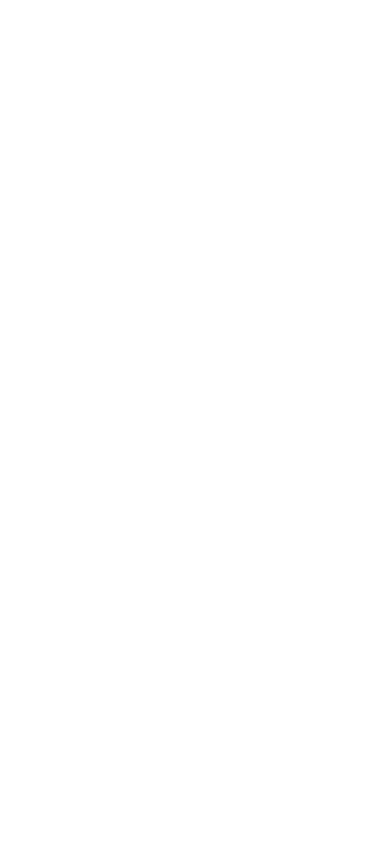
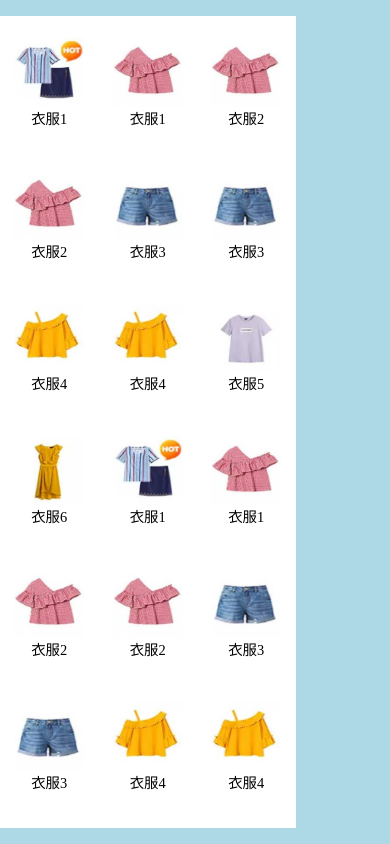
Before and after one commit to xiaodanli/1605A-TASK, a plain HTML site: page team02/src/index.html in a window 390 px wide. Drawn offline with Linux system fonts and the light colour scheme.

Commit message:
右半边完成

```diff
--- /dev/null
+++ b/team02/src/css/style.scss
@@ -0,0 +1,63 @@
+* {
+    padding: 0;
+    list-style: none;
+    margin: 0;
+    box-sizing: border-box;
+}
+
+html,
+body {
+    width: 100%;
+    height: 100%;
+}
+
+.wrap {
+    width: 100%;
+    height: 100%;
+    flex-direction: column;
+    background: lightblue;
+    display: flex;
+    header {
+        width: 100%;
+        height: .44rem;
+        flex-shrink: 0;
+    }
+    footer {
+        width: 100%;
+        height: .44rem;
+        flex-shrink: 0;
+    }
+    section {
+        flex: 1;
+        overflow: hidden;
+        .right {
+            width: 8.19rem;
+            height: 100%;
+            background: white;
+            overflow: hidden;
+            .coco {
+                width: 100%;
+                ul {
+                    width: 100%;
+                    display: flex;
+                    flex-wrap: wrap;
+                    li {
+                        width: 33.3%;
+                        height: 3.68rem;
+                        display: flex;
+                        flex-direction: column;
+                        justify-content: center;
+                        align-items: center;
+                        img {
+                            width: 1.95rem;
+                            height: 1.93rem;
+                        }
+                        p {
+                            font-size: .4rem;
+                        }
+                    }
+                }
+            }
+        }
+    }
+}
--- a/team02/src/index.html
+++ b/team02/src/index.html
@@ -3,7 +3,7 @@
 
 <head>
     <meta charset="UTF-8">
-    <meta name="viewport" content="width=device-width, initial-scale=1.0">
+    <meta name="viewport" content="width=device-width, initial-scale=1.0,maximum-scale=1,user-scalable=no">
     <meta http-equiv="X-UA-Compatible" content="ie=edge">
     <title>Document</title>
     <link rel="stylesheet" href="css/style.css">
@@ -15,10 +15,114 @@
         <header></header>
         <section>
             <div class="left"></div>
-            <div class="right"></div>
+            <div class="right">
+                <div class="coco">
+                    <ul>
+                        <li><img src="./img/1.jpg" alt="">
+                            <p>衣服1</p>
+                        </li>
+                        <li><img src="./img/2.jpg" alt="">
+                            <p>衣服1</p>
+                        </li>
+                        <li><img src="./img/2.jpg" alt="">
+                            <p>衣服2</p>
+                        </li>
+                        <li><img src="./img/2.jpg" alt="">
+                            <p>衣服2</p>
+                        </li>
+                        <li><img src="./img/3.jpg" alt="">
+                            <p>衣服3</p>
+                        </li>
+                        <li><img src="./img/3.jpg" alt="">
+                            <p>衣服3</p>
+                        </li>
+                        <li><img src="./img/4.jpg" alt="">
+                            <p>衣服4</p>
+                        </li>
+                        <li><img src="./img/4.jpg" alt="">
+                            <p>衣服4</p>
+                        </li>
+                        <li><img src="./img/5.jpg" alt="">
+                            <p>衣服5</p>
+                        </li>
+                        <li><img src="./img/6.jpg" alt="">
+                            <p>衣服6</p>
+                        </li>
+                        <li><img src="./img/1.jpg" alt="">
+                            <p>衣服1</p>
+                        </li>
+                        <li><img src="./img/2.jpg" alt="">
+                            <p>衣服1</p>
+                        </li>
+                        <li><img src="./img/2.jpg" alt="">
+                            <p>衣服2</p>
+                        </li>
+                        <li><img src="./img/2.jpg" alt="">
+                            <p>衣服2</p>
+                        </li>
+                        <li><img src="./img/3.jpg" alt="">
+                            <p>衣服3</p>
+                        </li>
+                        <li><img src="./img/3.jpg" alt="">
+                            <p>衣服3</p>
+                        </li>
+                        <li><img src="./img/4.jpg" alt="">
+                            <p>衣服4</p>
+                        </li>
+                        <li><img src="./img/4.jpg" alt="">
+                            <p>衣服4</p>
+                        </li>
+                        <li><img src="./img/5.jpg" alt="">
+                            <p>衣服5</p>
+                        </li>
+                        <li><img src="./img/6.jpg" alt="">
+                            <p>衣服6</p>
+                        </li>
+                        <li><img src="./img/1.jpg" alt="">
+                            <p>衣服1</p>
+                        </li>
+                        <li><img src="./img/2.jpg" alt="">
+                            <p>衣服1</p>
+                        </li>
+                        <li><img src="./img/2.jpg" alt="">
+                            <p>衣服2</p>
+                        </li>
+                        <li><img src="./img/2.jpg" alt="">
+                            <p>衣服2</p>
+                        </li>
+                        <li><img src="./img/3.jpg" alt="">
+                            <p>衣服3</p>
+                        </li>
+                        <li><img src="./img/3.jpg" alt="">
+                            <p>衣服3</p>
+                        </li>
+                        <li><img src="./img/4.jpg" alt="">
+                            <p>衣服4</p>
+                        </li>
+                        <li><img src="./img/4.jpg" alt="">
+                            <p>衣服4</p>
+                        </li>
+                        <li><img src="./img/5.jpg" alt="">
+                            <p>衣服5</p>
+                        </li>
+                        <li><img src="./img/6.jpg" alt="">
+                            <p>衣服6</p>
+                        </li>
+                    </ul>
+                </div>
+            </div>
         </section>
         <footer></footer>
     </div>
+    <script>
+        document.documentElement.style.fontSize = window.innerWidth / 1080 * 100 + "px";
+    </script>
+    <script>
+        var bscroll = new BScroll(".right", {
+            probeType: 2,
+            click: true
+        })
+    </script>
 </body>
 
 </html>
```
Also changed, not shown: team02/src/css/style.css, team02/src/css/style.min.css (added), team02/src/img/1.jpg (added), team02/src/img/2.jpg (added), team02/src/img/3.jpg (added), team02/src/img/4.jpg (added), team02/src/img/5.jpg (added), team02/src/img/6.jpg (added).
